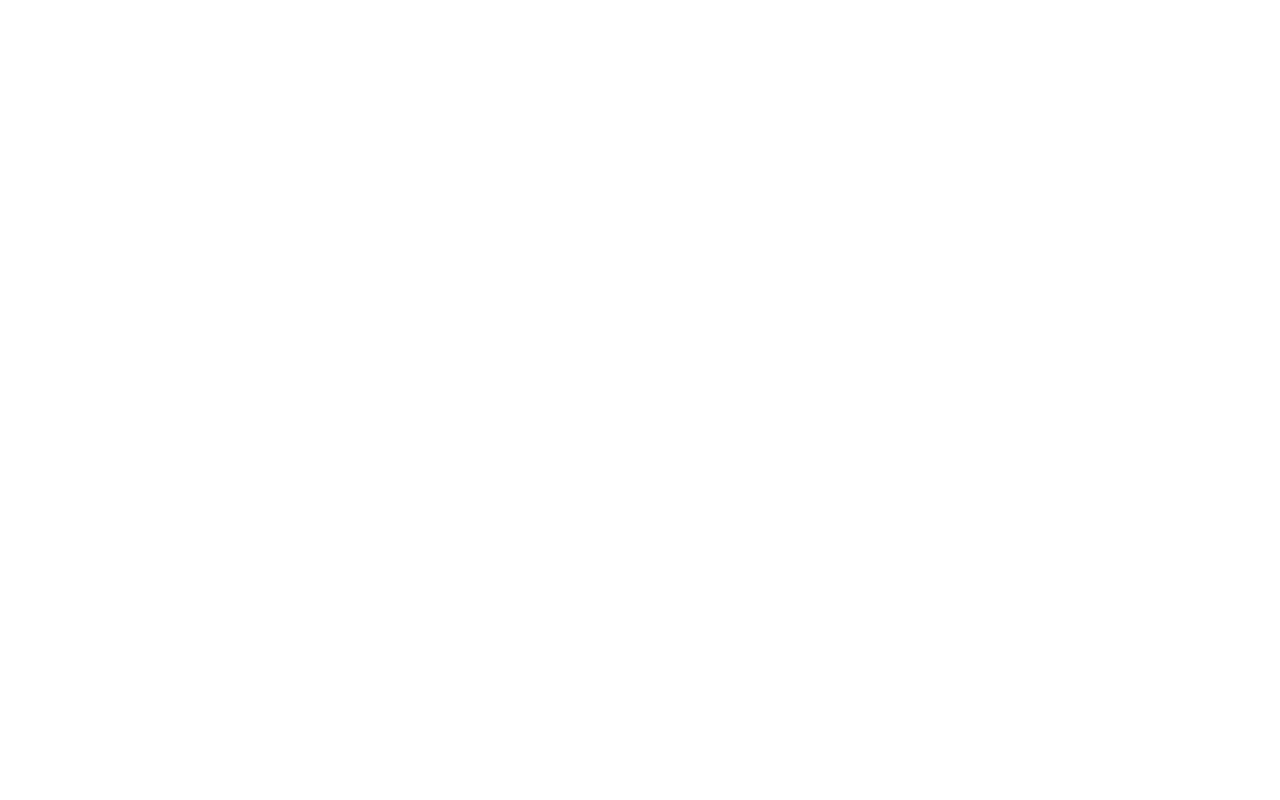
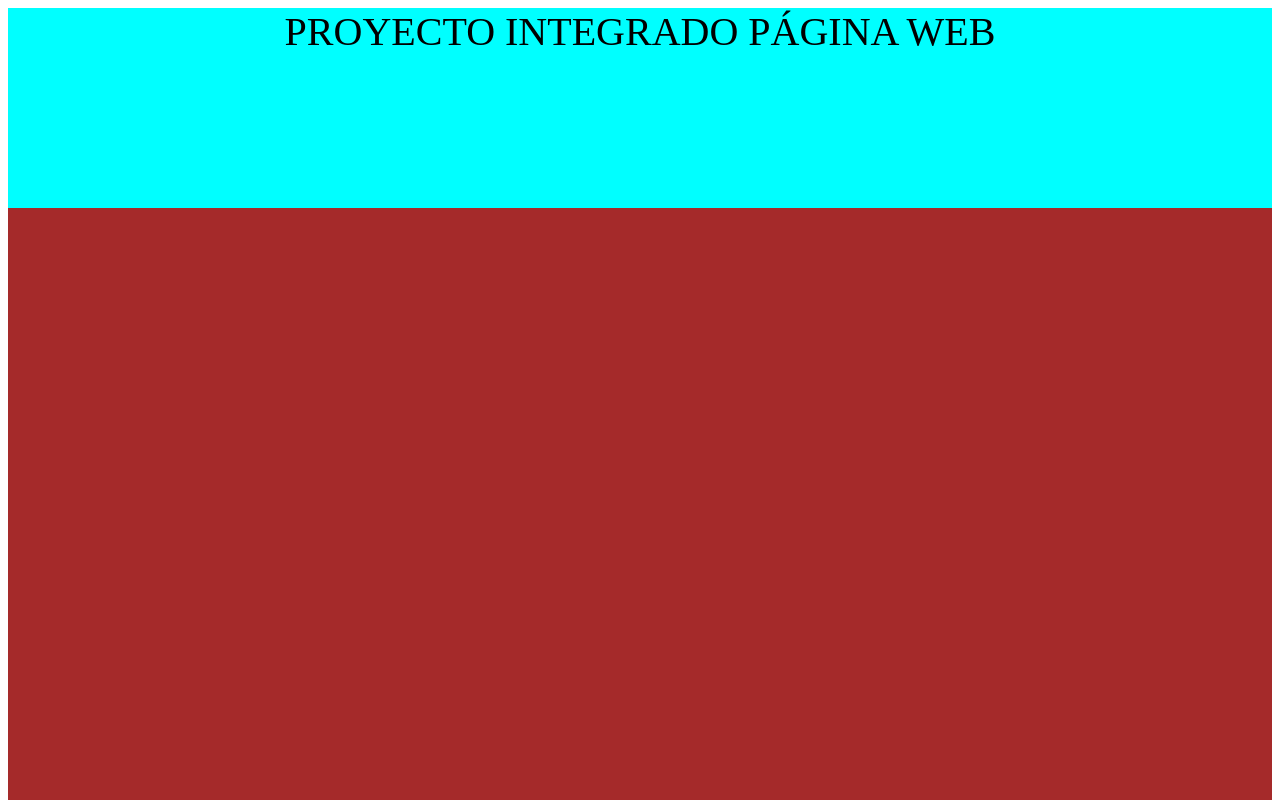
Before and after one commit to hoyossebas17/pagina8-7, a plain HTML site: page index.html in a window 1280 px wide. Shown: the top 800 px of the page. Drawn offline with Linux system fonts and the light colour scheme.

Commit message:
Actualización dos - 8 de abril

```diff
--- a/index.html
+++ b/index.html
@@ -4,8 +4,28 @@
     <meta charset="UTF-8">
     <meta name="viewport" content="width=device-width, initial-scale=1.0">
     <title>Document</title>
+    <link rel="stylesheet" href="temas.css">
 </head>
 <body>
 
+<div class="contenedor">
+
+<div class="encabezado">
+
+    PROYECTO INTEGRADO PÁGINA WEB
+</div>
+
+<div></div>
+<div></div>
+<div></div>
+<div></div>
+
+
+
+
+
+</div>
+
+
 </body>
 </html>
--- /dev/null
+++ b/temas.css
@@ -0,0 +1,14 @@
+.contenedor{
+width: 100%;
+height: 1200px;
+background-color: brown;
+
+
+}
+.encabezado{
+    width: 100%;
+    height: 200px;
+    background-color: aqua;
+    font-size: 40px;
+    text-align: center;
+}
```
